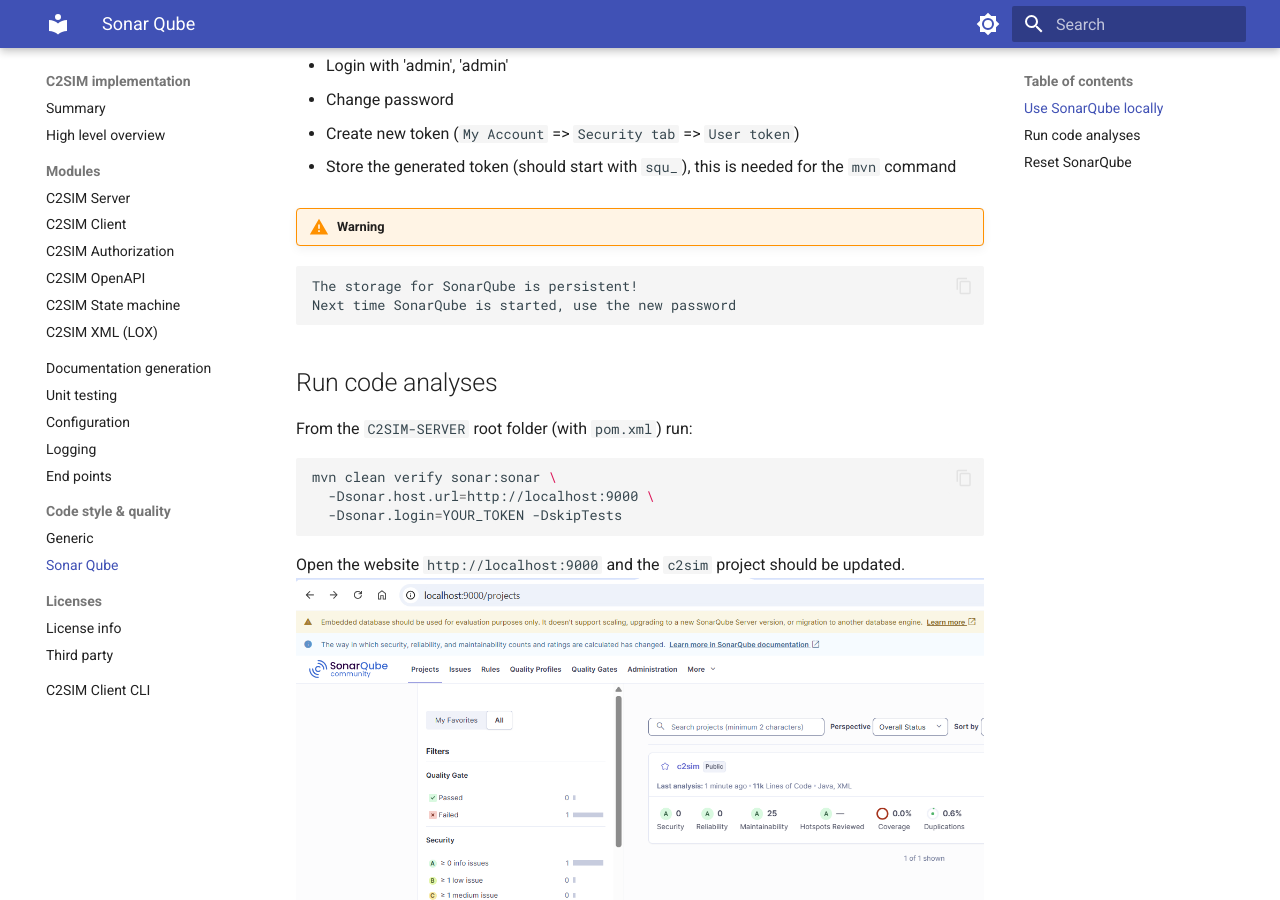
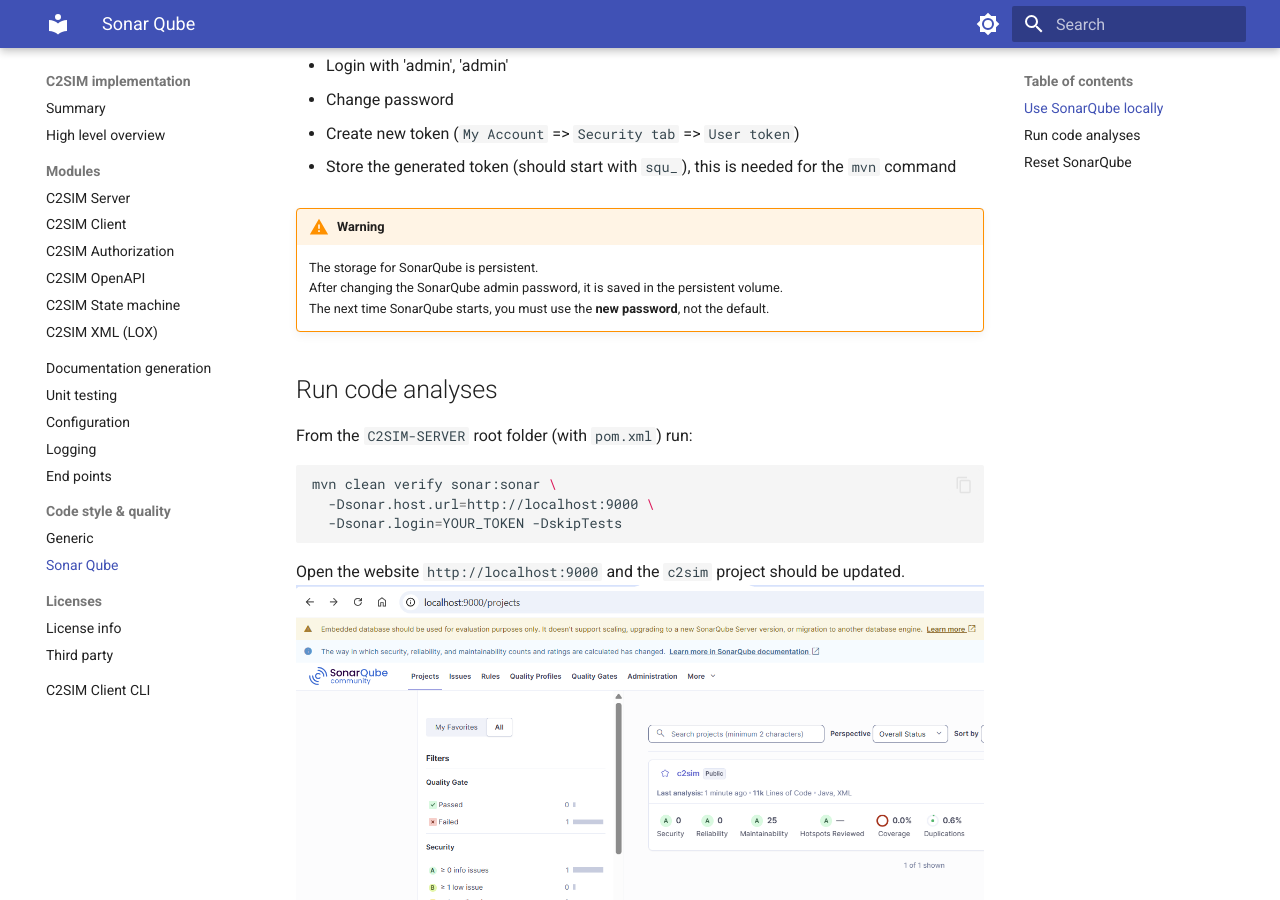
Before and after one commit to TNO-MST/c2sim-server, an MkDocs documentation site: the page built from docs/content/code-style-and-quality/sonar-qube.md, in a window 1280 px wide and 900 px high, scrolled down 798 px. Built offline with MkDocs 1.6.1 and Material for MkDocs 9.7.7, drawn with Linux system fonts in a browser that asks for light colours.

Commit message:
Update warning box

````diff
--- a/docs/content/code-style-and-quality/sonar-qube.md
+++ b/docs/content/code-style-and-quality/sonar-qube.md
@@ -38,12 +38,13 @@
 
 * Store the generated token (should start with `squ_`), this is needed for the `mvn` command
 
+
+
 !!! warning
 
-```
-The storage for SonarQube is persistent!
-Next time SonarQube is started, use the new password
-```
+    The storage for SonarQube is persistent.
+    After changing the SonarQube admin password, it is saved in the persistent volume.
+    The next time SonarQube starts, you must use the **new password**, not the default.
 
 ## Run code analyses
 
````
